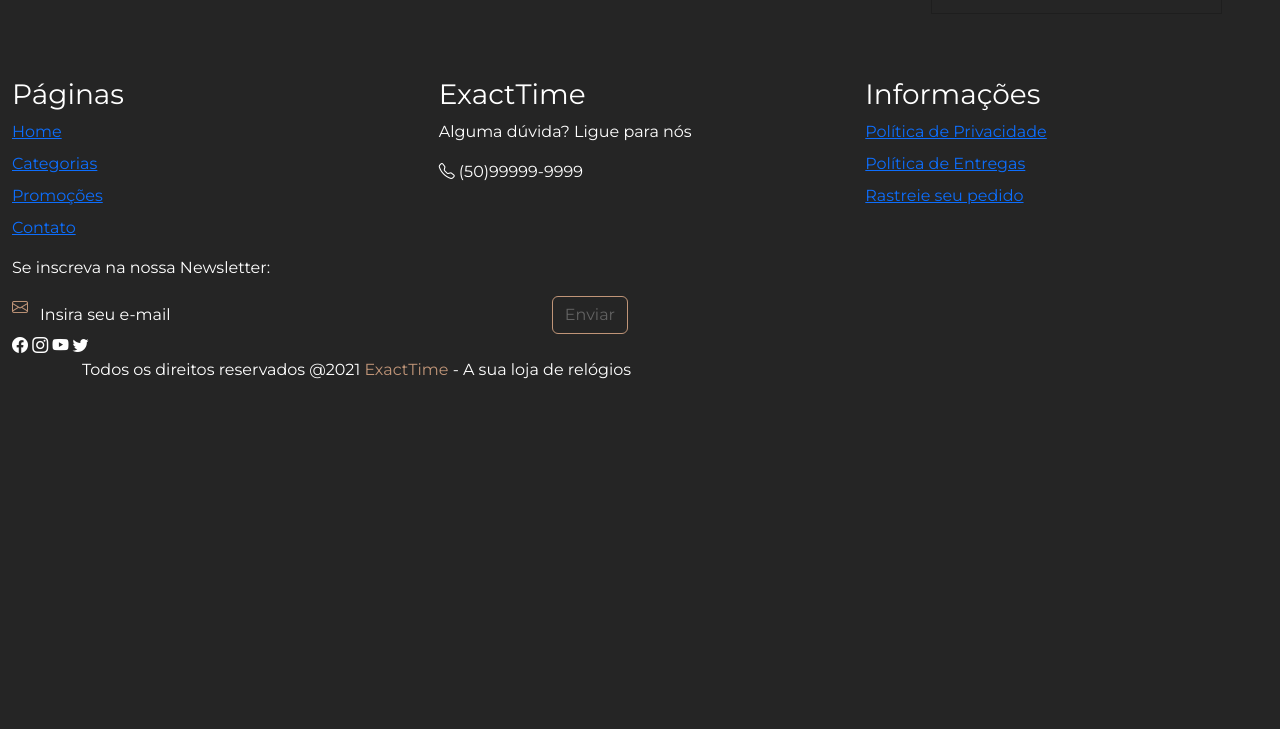
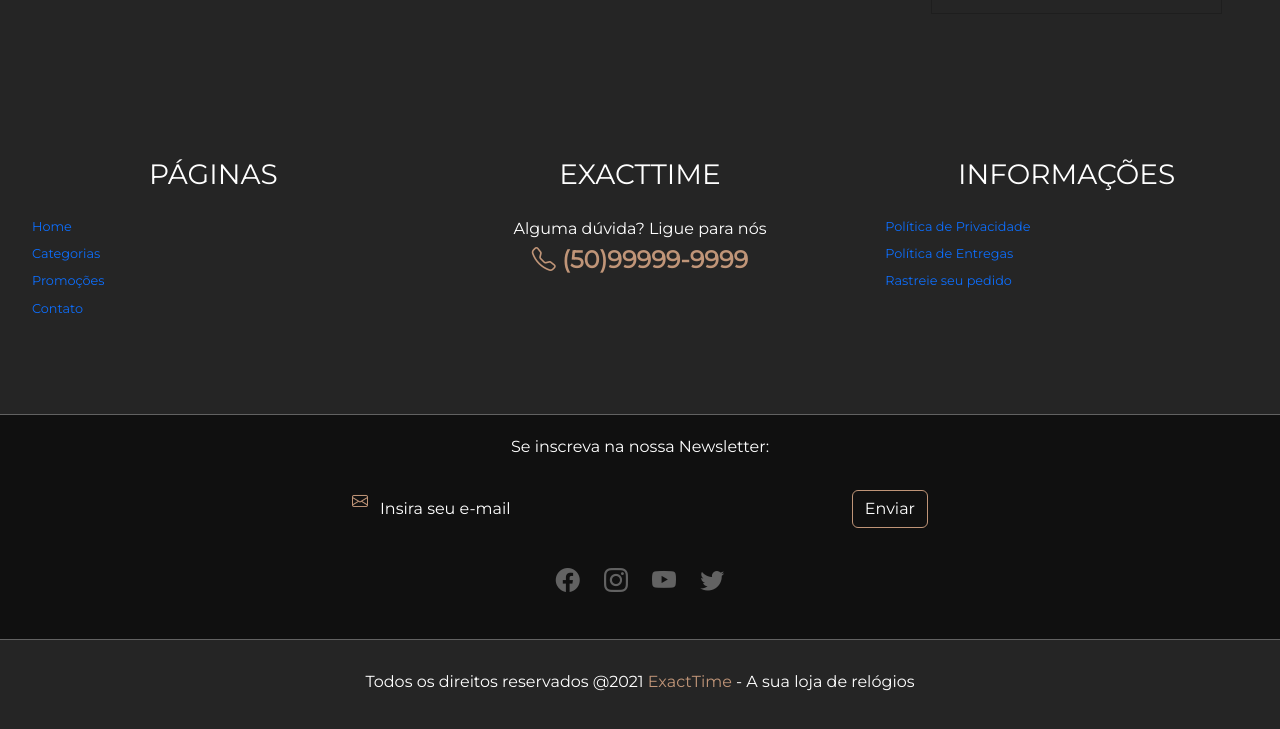
Before and after one commit to julia-daniluski/LOJA_DE_RELOGIOS, a plain HTML site: page index.html in a window 1280 px wide. Shown: the part 1685-2414 px from the top of the page. Before the commit the page ends 2083 px from the top, so only its background shows below. Drawn offline with nearby package versions, Linux system fonts and the light colour scheme; a script that the page names is missing.

Commit message:
Update style.css

```diff
--- a/style.css
+++ b/style.css
@@ -13,6 +13,7 @@ body{
 
 .secondary-bg-color{
     background-color: #C09578;
+    color: #626262;
 }
 
 .light-bg-color{
@@ -25,10 +26,6 @@ body{
 
 .primary-color{
     color: #C09578;
-}
-
-.secondary-bg-color{
-    color: #626262;
 }
 
 .light-color{
@@ -46,7 +43,7 @@ body{
 }
 
 #navbar a,
-#navbar buton{
+#navbar button{
     color: #FFF;
 }
 
@@ -69,7 +66,7 @@ body{
     text-align: center;
 }
 
-#bag-iten span{
+#bag-item span{
     left: 20px;
 }
 
@@ -194,7 +191,6 @@ body{
 }
 
 #mini-banners .col-12 h2{
-
     text-transform: uppercase;
     max-width: 50px;
     font-size: 2.2em;
@@ -254,7 +250,7 @@ body{
 }
 
 @media(min-width:768px) {
-    .tittle{
+    .title{
         text-align: left;
     }
 }
@@ -319,7 +315,7 @@ body{
     margin-bottom: 5rem;
 }
 
-#new-peoducts-banner{
+#new-products-banner{
     display: flex;
     flex-direction: column;
     justify-content: center;
@@ -338,7 +334,7 @@ body{
     padding: 0;
 }
 
-#new-peoducts .card img{
+#new-products .card img{
     height: 150px;
     width: 90px;
     margin: 2em auto;
@@ -381,3 +377,95 @@ body{
 #insta6{
     background-image: url('img/insta6.jpg');
 }
+
+/*FOOTER*/
+#footer-links-container{
+    border-bottom: 1px solid #626262;
+}
+#footer .footer-column{
+    padding: 2em;
+    flex-direction: column;
+    align-items: center;
+    justify-content: center;
+    text-align: center;
+}
+
+@media(min-width: 795px){
+    #footer .footer-column{
+        padding: 5em 2em;
+    }
+}
+
+#footer-links-container h3{
+    margin-bottom: 25px;
+    text-transform: uppercase;
+}
+
+#footer-links-container li{
+    font-size: .8em;
+    text-align: center;
+}
+
+@media(min-width: 795px){
+    #footer-links-container li{
+        text-align: left;
+    }
+}
+
+#footer-links-container li a{
+    text-decoration: none;
+}
+
+#footer-links-container li a:hover{
+    color: #C09578;
+}
+
+#footer-center .store-phone {
+    color: #C09578;
+    font-weight: bold;
+    font-size: 1.5em;
+    margin-top: -15px;
+}
+
+/* NEWS */
+#newsletter-container {
+    background-color: #101010;
+    border-bottom: 1px solid #626262;
+    text-align: center;
+    padding: 20px;
+}
+
+#news-form {
+    max-width: 600px;
+    margin: 15px auto;
+}
+
+#new-form i{
+    font-size: 1.5em;
+}
+
+#news-form .btn {
+    color: #FFF;
+}
+
+#social-container{
+    margin: 20px auto;
+}
+
+#social-container i{
+    font-size: 1.5em;
+    margin: 10px;
+    cursor: pointer;
+    color: #626262;
+    transition: .3s;
+}
+
+#social-container i:hover{
+    color: #C09578;
+}
+
+/*COPY*/
+#copy-container {
+    text-align: center;
+    padding: 30px;
+}
```
